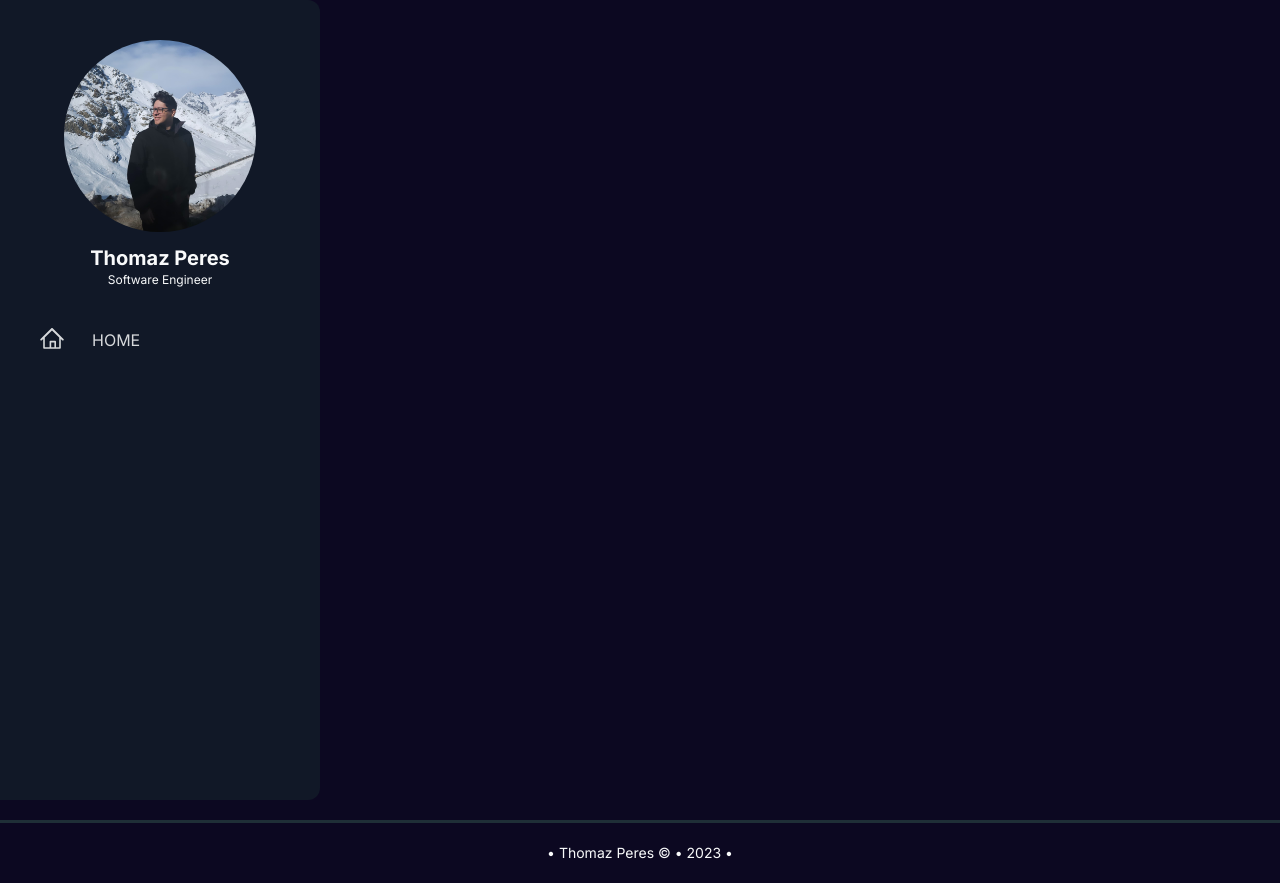
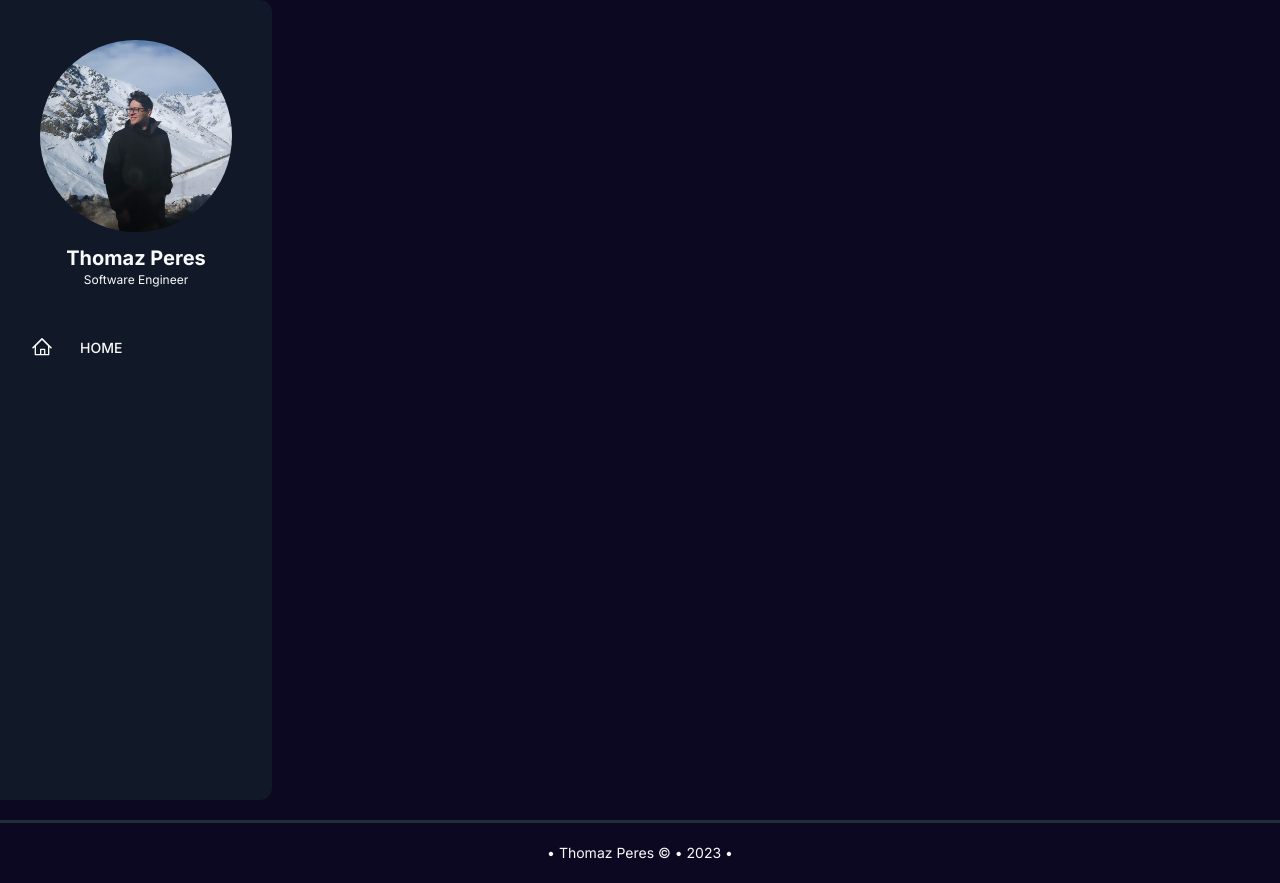
Before and after one commit to Thomaz-Peres/myblog, a Next.js app: page / in a window 1280 px wide. Built offline with nearby package versions, Linux system fonts and the light colour scheme.

Commit message:
Fixing nav li

```diff
--- a/src/app/globals.css
+++ b/src/app/globals.css
@@ -78,6 +78,6 @@
 
 @layer components {
   .nav-link {
-    @apply flex items-center space-x-7
+    @apply flex space-x-7 text-sm font-medium py-2.5 pl-2 pr-4
   }
 }
--- a/src/components/sidebar.tsx
+++ b/src/components/sidebar.tsx
@@ -23,8 +23,8 @@ export function Sidebar() {
         // </>
 
         <>
-            <aside id="sidebar" className="flex bg-gray-900 h-dvh w-full max-w-[20rem] flex-col rounded-r-xl">
-                <header className="flex flex-col items-center mt-10">
+            <aside id="sidebar" className="flex bg-gray-900 h-dvh w-full max-w-[17rem] flex-col rounded-r-xl">
+                <header className="flex flex-col items-center my-10">
                     <a id="photo" href="/">
                         {/* className="rounded min-[320px]:w-60 max-[600px]:w-60 md:w-60 md:h-60"/> */}
                         <Image src={profilePic} width={192} height={192} alt="Me in chile"
@@ -33,10 +33,13 @@ export function Sidebar() {
                     <h2 className="text-xl font-bold mt-3">Thomaz Peres</h2>
                     <p className="text-xs">Software Engineer</p>
                 </header>
-                <nav id="nav" className="flex flex-col pl-10 mt-10">
+                <nav id="nav" className="flex flex-col grow">
                     <ul>
-                        <li className="opacity-85">
-                            <a href="/" className="nav-link"><HomeIcon className="size-6" /> <span>HOME</span></a>
+                        <li className="w-full px-6 w-52 h-10 opacity-8">
+                            <a href="/" className="nav-link box-border rounded-md active:bg-violet-700">
+                                <HomeIcon className="size-5" />
+                                <span>HOME</span>
+                            </a>
                         </li>
                     </ul>
                 </nav>
```
